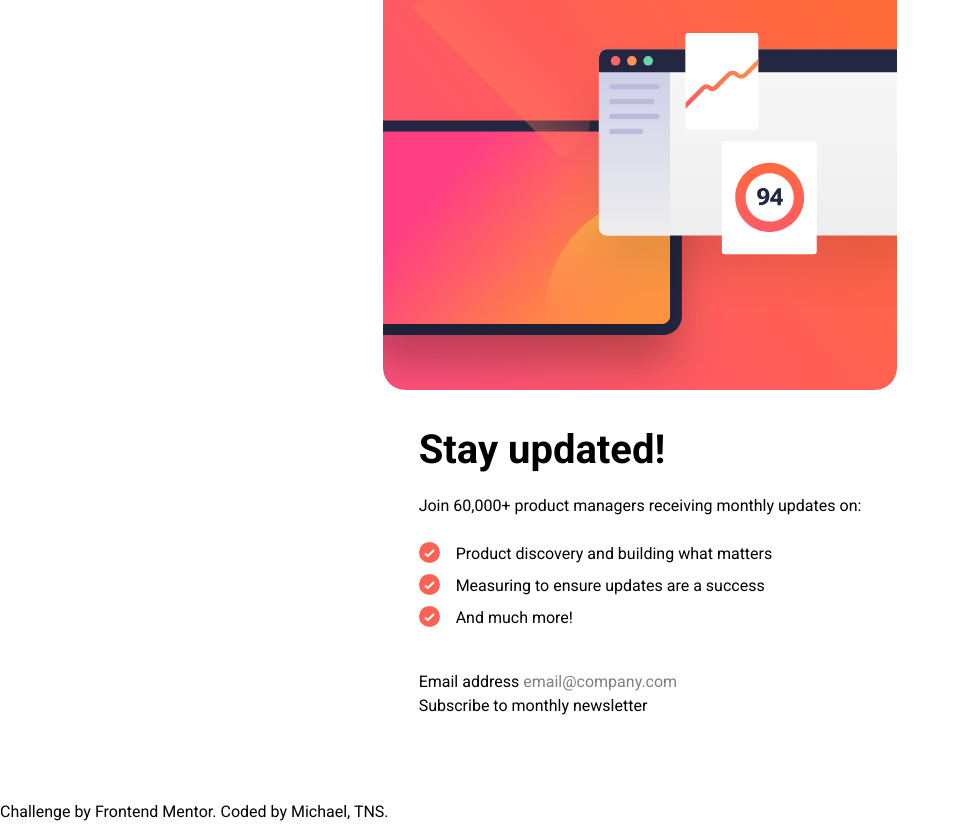
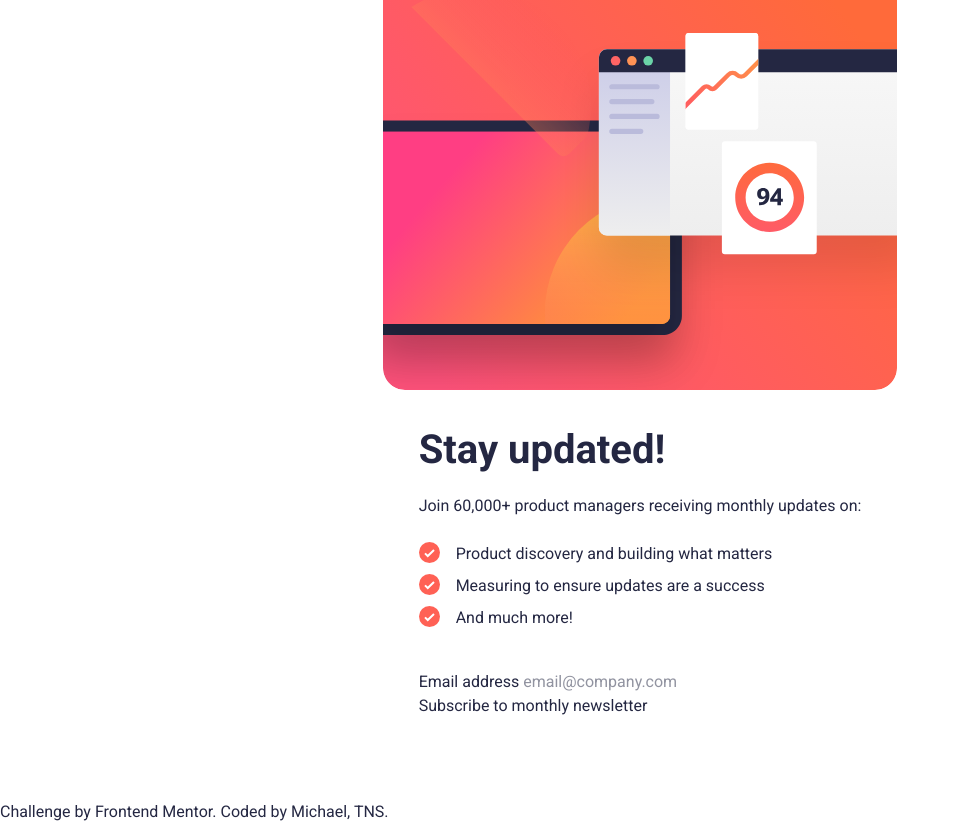
Before and after one commit to Networksentinel/FEM-Challenge---Newsletter-sign-up-form, a website built with Vite: page index.html in a window 1280 px wide. Shown: the whole page, without its empty margins (0-959 px from the left). Built offline with nearby package versions, Linux system fonts and the light colour scheme.

Commit message:
feat: color for <body>

```diff
--- a/index.html
+++ b/index.html
@@ -16,7 +16,7 @@
   <title>Frontend Mentor | Newsletter sign-up form with success message</title>
 </head>
 
-<body class="text-preset-2regular bg-white">
+<body class="text-preset-2regular bg-white text-blue-800">
 
   <div class="app-wrapper min-h-screen column-layout gap-10 items-center">
 
```
